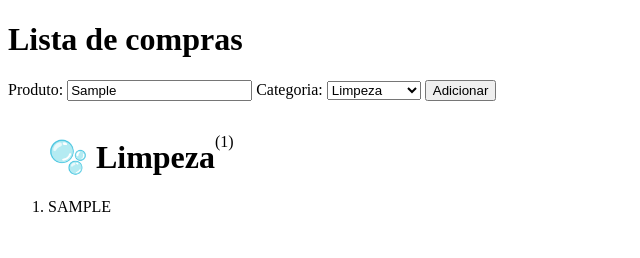
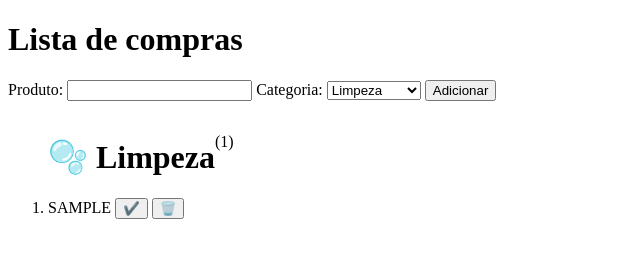
Before and after one commit to nathan-santoss/SENAC-AULAS, a plain HTML site: page Web-UC7/lista-de-compras/index.html in a window 1280 px wide. Both pictures are taken after typing "Sample" into the empty fields and a click on the button "Adicionar". Shown: the whole page, without its empty margins (0-640 px from the left). Drawn offline with Linux system fonts and the light colour scheme.

Commit message:
:books: att

```diff
--- a/Web-UC7/lista-de-compras/renderer.js
+++ b/Web-UC7/lista-de-compras/renderer.js
@@ -2,8 +2,9 @@
 const add_bt = document.getElementById('botao-add')
 
 add_bt.addEventListener('click', (event) => {
-    const produto = document.getElementById('nome-prod').value
-    adicionar_produto(produto)
+    const produto = document.getElementById('nome-prod')
+    adicionar_produto(produto.value)
+    produto.value = ''
 })
 
 
@@ -11,26 +12,30 @@ const adicionar_produto = (produto) => {
     const categoria = document.getElementById('categoria').value
     const lista_destino = document.getElementById(`lista-${categoria.toLowerCase()}`)
     const new_item = document.createElement('li')
-
-    const qtde_itens = lista_destino.children.length
     const qtde_text = lista_destino.querySelector('p')
 
+    new_item.innerHTML = `
+        ${produto.toUpperCase()}
+        <button class="btn-feito">✔️</button>
+        <button class="btn-delete">🗑️</button>
+    `
 
-    switch(categoria.toLowerCase()){
-        case 'limpeza':
-            new_item.innerHTML = `${produto.toUpperCase()}`
-            break
-        case 'frutas':
-            new_item.innerHTML = `${produto.toUpperCase()}`
-            break
-        case 'mercearia':
-            new_item.innerHTML = `${produto.toUpperCase()}`
-            break
-        case 'congelados':
-            new_item.innerHTML = `${produto.toUpperCase()}`
-            break
-    }
+
     lista_destino.appendChild(new_item)
+    const qtde_itens = lista_destino.querySelectorAll('li').length
     qtde_text.innerHTML = `(${qtde_itens})`
     lista_destino.style.display = 'block'
+
+    const btn_deleteItem = new_item.querySelector('.btn-delete')
+    btn_deleteItem.addEventListener('click', (event) => {
+        new_item.remove()
+        let novototal = lista_destino.querySelectorAll('li').length
+        qtde_text.innerHTML = `(${novototal})`
+    })
+
+    const btn_finishItem = new_item.querySelector('.btn-feito')
+    btn_finishItem.addEventListener('click', (event) => {
+        new_item.style.textDecoration = 'line-through'
+    })
+
 }
```
Also changed, not shown: Web-UC7/lista-de-compras/index.html (+12 -5 lines).
